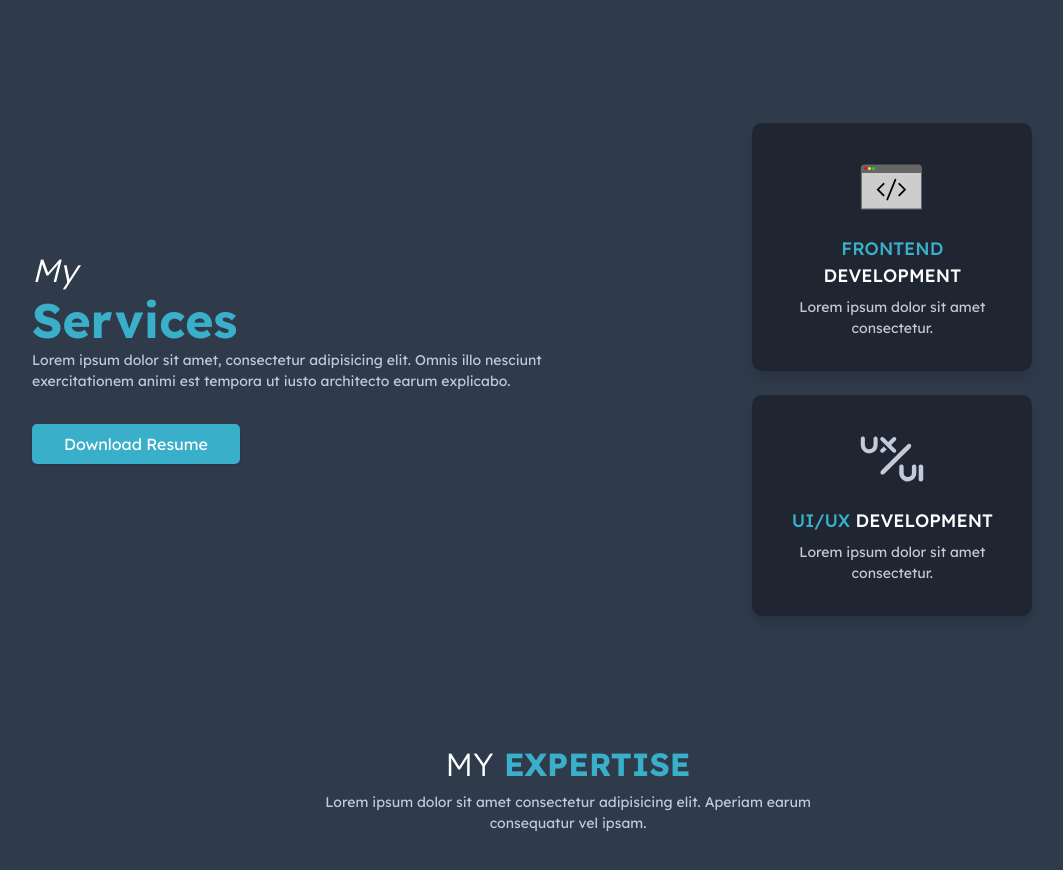
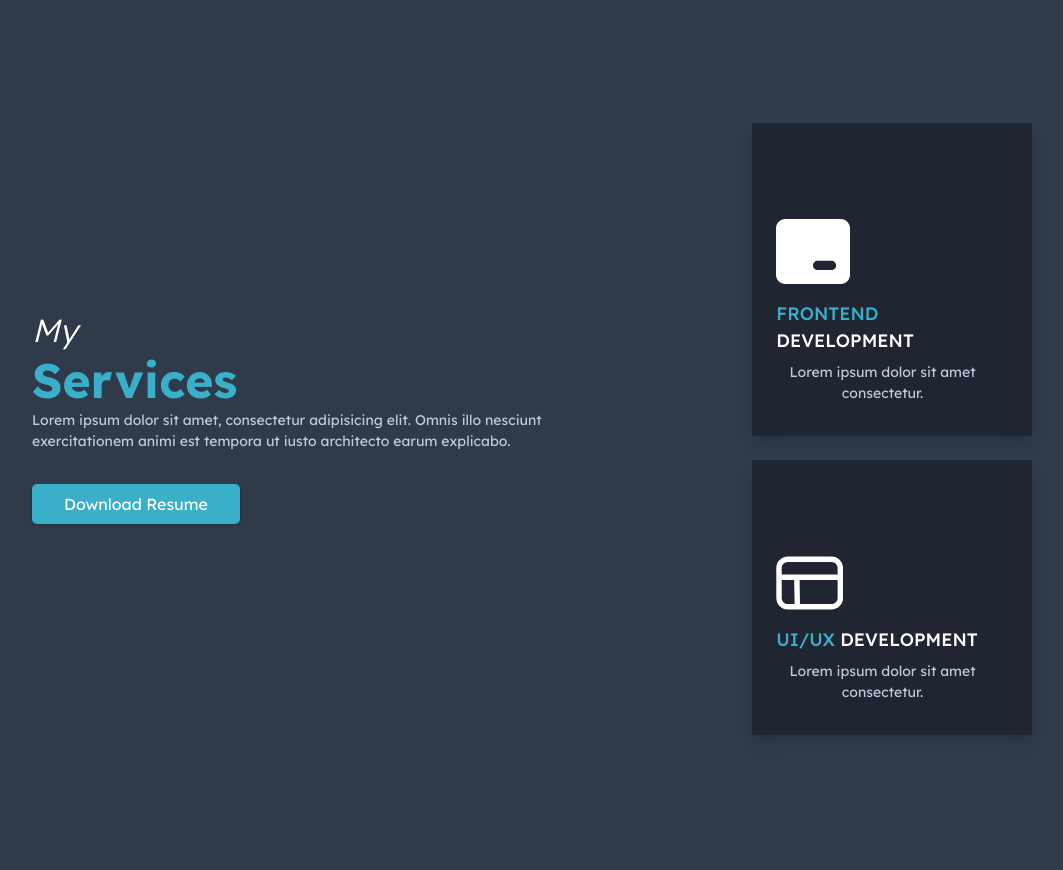
Before and after one commit to saalikimtiaz2/Portfolio-Website, a Next.js app: page /temp in a window 1280 px wide. Shown: the part 900-1770 px from the top of the page, without its empty margins (72-1135 px from the left). Built offline with nearby package versions, Linux system fonts and the light colour scheme; a web font is replaced by a local one.

Commit message:
services added

```diff
--- a/components/SvgIcons/index.jsx
+++ b/components/SvgIcons/index.jsx
@@ -141,117 +141,30 @@ export function Developer() {
   return (
     <svg
       version='1.1'
-      id='Layer_1'
       xmlns='http://www.w3.org/2000/svg'
-      height='64px'
-      viewBox='0 0 64 64'
+      height='65px'
+      viewBox='0 0 74 65'
+      fill='white'
     >
-      <g>
-        <g>
-          <g>
-            <rect
-              x='1.31'
-              y='17.5'
-              className='st0'
-              width='60.17'
-              height='36.45'
-            />
-            <path
-              className='st1'
-              d='M61.99,54.45H0.82V17h61.17V54.45z M1.81,53.45h59.17V18H1.81V53.45z'
-            />
-          </g>
-          <path
-            className='st1'
-            d='M61.99,17H0.82v-4c0-1.97,1.6-3.57,3.57-3.57h54.06c1.96,0,3.54,1.59,3.54,3.54V17z'
-          />
-        </g>
-        <g>
-          <circle className='st2' cx='5.49' cy='13.5' r='1.5' />
-          <circle className='st3' cx='9.49' cy='13.5' r='1.5' />
-          <circle className='st4' cx='13.49' cy='13.5' r='1.5' />
-        </g>
-      </g>
-      <g>
-        <path
-          d='M19.02,34.62l5.43-5.43c0.18-0.18,0.18-0.48,0-0.66l-0.57-0.57c-0.18-0.18-0.48-0.18-0.66,0l-6.3,6.3
-		c-0.1,0.1-0.14,0.23-0.13,0.36c-0.01,0.13,0.03,0.26,0.13,0.36l6.3,6.3c0.18,0.18,0.48,0.18,0.66,0l0.57-0.57
-		c0.18-0.18,0.18-0.48,0-0.66L19.02,34.62z'
-        />
-        <path
-          d='M26.43,44.26l8.17-19.94c0.17-0.41,0.64-0.61,1.06-0.44l0.11,0.04c0.41,0.17,0.61,0.64,0.44,1.06l-8.17,19.94
-		c-0.17,0.41-0.64,0.61-1.06,0.44l-0.11-0.04C26.46,45.15,26.26,44.67,26.43,44.26z'
-        />
-        <path
-          d='M45.88,34.26l-6.3-6.3c-0.18-0.18-0.48-0.18-0.66,0l-0.57,0.57c-0.18,0.18-0.18,0.48,0,0.66l5.43,5.43l-5.43,5.43
-		c-0.18,0.18-0.18,0.48,0,0.66l0.57,0.57c0.18,0.18,0.48,0.18,0.66,0l6.3-6.3c0.1-0.1,0.14-0.23,0.13-0.36
-		C46.02,34.49,45.98,34.36,45.88,34.26z'
-        />
-      </g>
+      <path d='M0 9.28571C0 6.82299 0.97455 4.46113 2.70926 2.71972C4.44397 0.978313 6.79675 0 9.25 0H64.75C67.2033 0 69.556 0.978313 71.2907 2.71972C73.0254 4.46113 74 6.82299 74 9.28571V55.7143C74 58.177 73.0254 60.5389 71.2907 62.2803C69.556 64.0217 67.2033 65 64.75 65H9.25C6.79675 65 4.44397 64.0217 2.70926 62.2803C0.97455 60.5389 0 58.177 0 55.7143V9.28571ZM15.2301 15.2889C16.0974 14.4185 17.2736 13.9296 18.5 13.9296C19.7264 13.9296 20.9026 14.4185 21.7699 15.2889L35.6449 29.2175C36.5119 30.0882 36.999 31.2689 36.999 32.5C36.999 33.7311 36.5119 34.9118 35.6449 35.7825L21.7699 49.7111C20.8976 50.5568 19.7293 51.0248 18.5166 51.0142C17.304 51.0036 16.144 50.5153 15.2865 49.6545C14.429 48.7937 13.9425 47.6292 13.932 46.4119C13.9215 45.1945 14.3876 44.0217 15.2301 43.1461L25.8352 32.5L15.2301 21.8539C14.3631 20.9833 13.876 19.8025 13.876 18.5714C13.876 17.3403 14.3631 16.1596 15.2301 15.2889ZM41.625 41.7857C40.3984 41.7857 39.222 42.2749 38.3546 43.1456C37.4873 44.0163 37 45.1972 37 46.4286C37 47.6599 37.4873 48.8409 38.3546 49.7116C39.222 50.5823 40.3984 51.0714 41.625 51.0714H55.5C56.7266 51.0714 57.903 50.5823 58.7704 49.7116C59.6377 48.8409 60.125 47.6599 60.125 46.4286C60.125 45.1972 59.6377 44.0163 58.7704 43.1456C57.903 42.2749 56.7266 41.7857 55.5 41.7857H41.625Z' />
     </svg>
   );
 }
 
-export function Graphic() {
+export function UIUX() {
   return (
     <svg
       version='1.1'
-      id='Layer_1'
       xmlns='http://www.w3.org/2000/svg'
-      height='64px'
-      viewBox='0 0 64 64'
+      height='54px'
+      viewBox='0 0 87 70'
+      fill='white'
     >
       <path
-        d='M54.1,4.4v1.7c-2.7,0-5.3,0.2-7.8,0.7H6.7L5.9,5.9L4.7,7l1.1,1.1l0.9-0.9h37C23.1,11.9,7.6,30.4,7.5,52.4H5v7.2h7.2v-7.2
-	H9.6C9.7,28,29.6,8.1,54.1,8.1v1.4h5.1V4.4H54.1z M10.1,57.5H7v-3.1h3.1V57.5z'
+        d='M71.9,0.7H15.4c-8.3,0-15,6.7-15,15v38.6c0,8.3,6.7,15,15,15h56.5c8.3,0,15-6.7,15-15V31v-7v-8.3
+	C86.9,7.4,80.2,0.7,71.9,0.7z M7.4,54.3V31h16.2l0.5,31.3h-8.7C11,62.3,7.4,58.7,7.4,54.3z M79.9,54.3c0,4.4-3.6,8-8,8H31.1L30.6,31
+	h49.3V54.3z M30.5,24l0-0.1l-7,0.1l0,0H7.4v-8.3c0-4.4,3.6-8,8-8h56.5c4.4,0,8,3.6,8,8V24H30.5z'
       />
     </svg>
   );
 }
-export function UIUX() {
-  const { darkMode } = useContext(ThemeContext);
-  return (
-    <svg
-      version='1.1'
-      id='Layer_1'
-      xmlns='http://www.w3.org/2000/svg'
-      height='64px'
-      viewBox='0 0 462.3 462.4'
-      fill={darkMode ? '#c3cadc' : '#2F3A4A'}
-    >
-      <g>
-        <path
-          d='M283.7,311.6c0-8.3-0.1-16.6,0-24.9c0.1-8.3,5.8-14.9,13.6-15.7c8.8-0.9,15.8,3.9,17.6,12.5
-		c0.6,2.7,0.5,5.5,0.5,8.2c0,13.3-0.1,26.6,0,40c0.2,17.2,12.9,29.8,29.9,29.8c17,0,29.7-12.8,29.7-30c0.1-14.5-0.1-29.1,0-43.6
-		c0.1-10.9,7.5-17.8,17.8-16.9c6.8,0.6,13.5,6,13.6,12.8c0.2,20,2.3,40.2-0.9,60.1c-4.3,26.8-29.9,51.3-65.5,49.3
-		c-27.2-1.5-53.1-25-56.1-53.1c-1-9.4-0.2-19-0.2-28.5C283.8,311.6,283.8,311.6,283.7,311.6z'
-        />
-        <path
-          d='M456.8,332.3c0,14.7,0,29.4,0,44.1c0,10.2-6.5,16.7-16.3,16.8c-10,0-16.6-6.4-16.6-16.5c0-29.7,0-59.5,0-89.2
-		c0-10.1,6.6-16.5,16.6-16.5c9.8,0,16.3,6.6,16.3,16.8C456.8,302.6,456.8,317.4,456.8,332.3z'
-        />
-        <path
-          d='M307.3,207.7c-16.9,16.9-107.9,108-124.9,124.9c-11.7,11.7-23.8,14.7-30.8,7.8c-7.1-7-4.3-19.1,7.3-30.7
-		c34.2-34.3,142.6-142.6,176.8-176.8c11.6-11.6,23.7-14.4,30.7-7.3c6.9,7,3.9,19.1-7.8,30.8C341.6,173.5,324.5,190.6,307.3,207.7z'
-        />
-        <path
-          d='M35.1,106.8c0,6.9-0.1,13.8,0,20.8c0.2,18.7,13.5,32.6,31.2,32.7c17.7,0,31.2-13.7,31.4-32.5c0.2-14,0-28,0-42
-		c0-8.6,3.3-13.6,10.6-15.9c7.8-2.5,16.1,2.2,18.2,10.1c0.3,1,0.6,2,0.6,3c0,19.7,2.2,39.5-1.6,59c-5.4,27.8-31.3,48-59.5,47.7
-		c-28.8-0.4-53.9-21.1-59.1-49c-1.8-9.4-1.3-19-1.3-28.5c0-9.3-0.2-18.7,0.1-28c0.3-8.2,5.4-13.8,13.2-15c6-1,12.9,3.2,15.4,9.2
-		c1,2.5,1,5.1,1,7.7C35.2,93,35.2,99.9,35.1,106.8C35.2,106.8,35.2,106.8,35.1,106.8z'
-        />
-        <path
-          d='M163.1,71.8c2.9-0.2,6.6,2.5,10,5.9c9,8.9,18,17.7,26.8,26.8c3.1,3.2,5,3.5,8.3,0.1c9.4-9.7,19-19.1,28.8-28.4
-		c9-8.5,22.3-4.2,24.9,7.8c1.2,5.4-1.1,9.8-4.8,13.5c-9.4,9.4-18.8,18.9-28.4,28.1c-3,2.9-2.9,4.6,0,7.5c9.4,9,18.5,18.2,27.6,27.4
-		c7.3,7.3,7.9,15.5,1.6,22c-5.8,6.1-15.3,5.7-22.1-1.1c-28.2-27.8-56.3-55.7-84.4-83.6c-5.1-5.1-6.6-11.8-3.9-17.5
-		C150.2,74.6,154.8,72.1,163.1,71.8z'
-        />
-        <path
-          d='M160.7,186.7c-5.8-0.2-10.4-2.6-12.9-8c-2.4-5.4-2.4-11.1,1.7-15.6c6.5-7.1,13.6-13.8,20.3-20.6
-		c1.4-1.4,2.5-1.4,3.9,0c5.6,5.6,11.2,11.2,16.9,16.8c1.6,1.6,1.5,2.8,0,4.3c-6.7,6.5-13.3,13.1-20,19.5
-		C167.9,185.7,164.5,186.9,160.7,186.7z'
-        />
-      </g>
-    </svg>
-  );
-}
--- a/pages/index.jsx
+++ b/pages/index.jsx
@@ -9,6 +9,8 @@ import {
   Facebook,
   Instagram,
   Twitter,
+  UIUX,
+  Developer,
 } from '../components/SvgIcons';
 import { icons } from '../models';
 import Styles from '../styles/home.module.scss';
@@ -95,7 +97,7 @@ function Home() {
             <div className='grid grid-cols-12 xs:gap-y-20 lg:gap-6 mb-10'>
               <div className='xs:col-span-12 lg:col-span-6 relative'>
                 <h2
-                  className={`${Styles.stylishHeading} -rotate-10 ${
+                  className={`${Styles.stylishHeading} -rotate-10 text-center ${
                     darkMode ? 'text-darkGray' : 'text-gray'
                   }`}
                 >
@@ -127,7 +129,7 @@ function Home() {
               </div>
             </div>
             <h2
-              className={`${Styles.stylishHeading} rotate-0 ${
+              className={`${Styles.stylishHeading} text-center ${
                 darkMode ? 'text-darkGray' : 'text-gray'
               }`}
             >
@@ -160,6 +162,45 @@ function Home() {
               </div>
             ))}
           </div>
+          <div className='lg:container lg:mx-auto'>
+            <div className='grid grid-cols-12 mt-20 xs:gap-4 lg:gap-10'>
+              <div className='xs:col-span-12 lg:col-span-5'>
+                <h2
+                  className={`${
+                    Styles.stylishHeading
+                  } -rotate-10 text-center  ${
+                    darkMode ? 'text-darkGray' : 'text-gray'
+                  }`}
+                >
+                  Services.
+                </h2>
+                <p className='max-w-55 text-gray mt-6'>
+                  Lorem ipsum dolor sit amet consectetur adipisicing elit. Esse
+                  quae nemo saepe quas modi excepturi autem.
+                </p>
+              </div>
+              <div className='xs:col-span-12 lg:col-span-7 flex items-center gap-6 justify-end'>
+                <div
+                  className={`${Styles.card} ${
+                    darkMode ? 'bg-darkBg' : 'bg-grayBg'
+                  }`}
+                >
+                  <UIUX />
+                  <h2 className='max-w-10 mt-8'>UI/UX Designing</h2>
+                  <p className='text-gray text-14 mt-8'>110+ Projects</p>
+                </div>
+                <div
+                  className={`${Styles.card} ${
+                    darkMode ? 'bg-darkBg' : 'bg-grayBg'
+                  }`}
+                >
+                  <Developer />
+                  <h2 className='max-w-10 mt-8'>Frontend Developement</h2>
+                  <p className='text-gray text-14 mt-8'>110+ Projects</p>
+                </div>
+              </div>
+            </div>
+          </div>
         </section>
       </Layout>
     </>
--- a/styles/home.module.scss
+++ b/styles/home.module.scss
@@ -45,7 +45,6 @@
 .stylishHeading {
   font-size: 120px;
   font-family: 'Yellowtail', cursive;
-  text-align: center;
   @media screen and (max-width: 768px) {
     font-size: 80px;
     margin-bottom: 2rem;
@@ -56,11 +55,9 @@
   width: 280px;
   margin-top: 1.5em;
   padding: 2em 1.5em;
-  text-align: center;
-  display: flex;
-  flex-direction: column;
-  justify-content: center;
-  align-items: center;
-  border-radius: 10px;
+  padding-top: 6rem;
   transition: all 1s ease-in-out;
+  &:hover {
+    background-color: $primary;
+  }
 }
```
